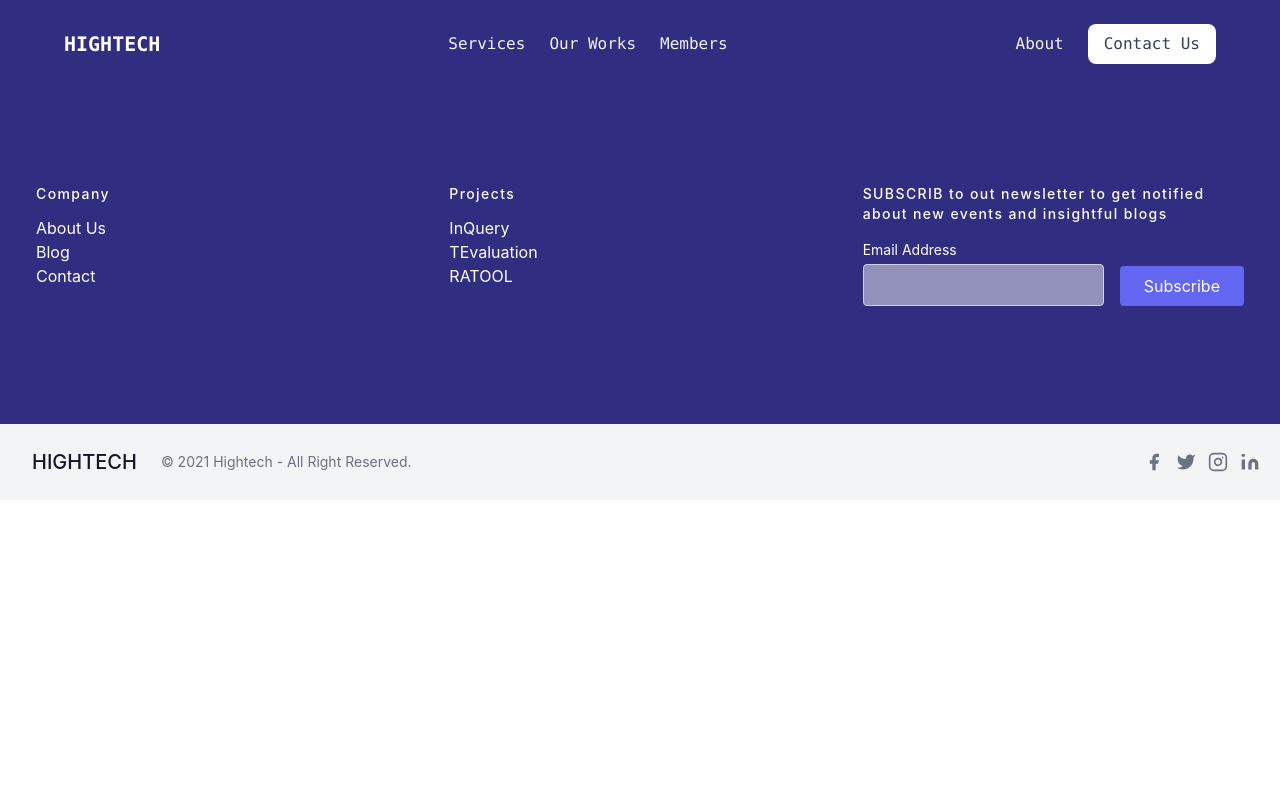
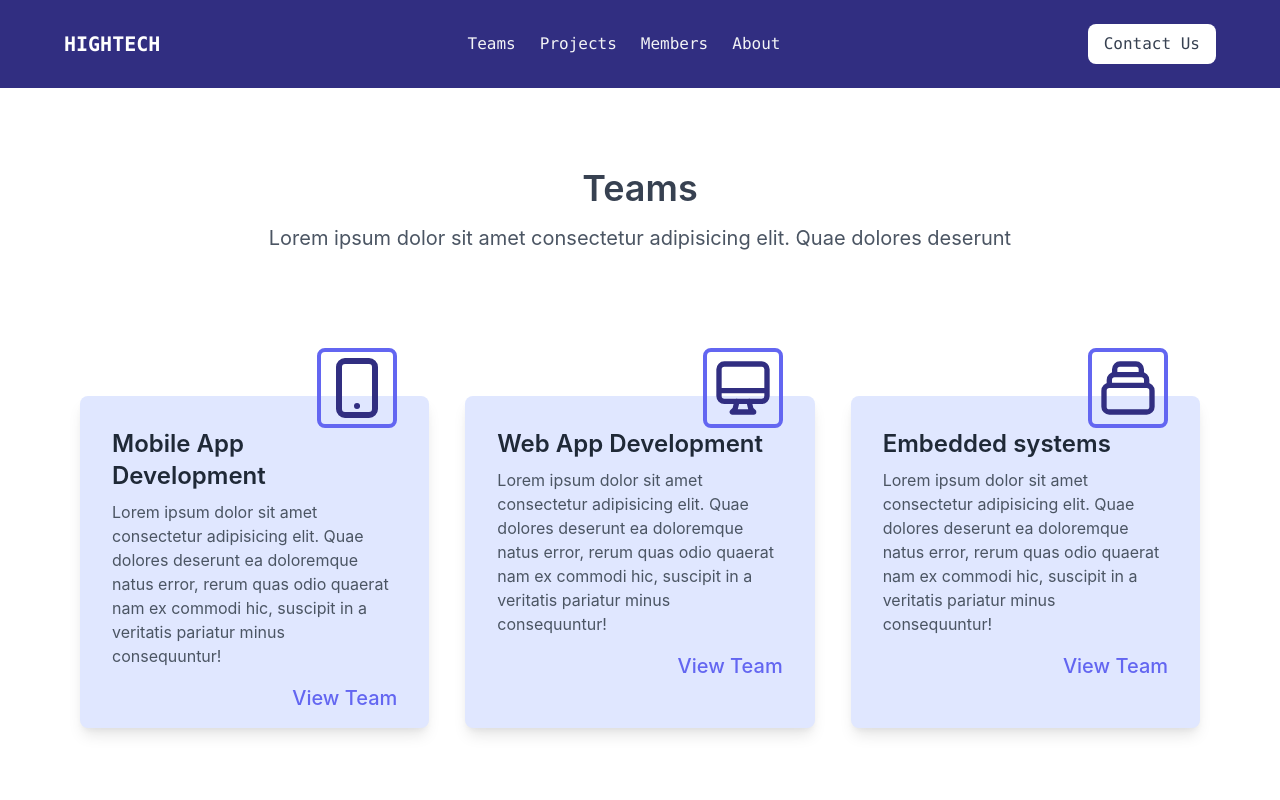
Before and after one commit to High-Tech-MITC/HIGHTECH-official, a React (Create React App) app: page /teams in a window 1280 px wide. Shown: the top 800 px of the page. Built offline with nearby package versions, Linux system fonts and the light colour scheme.

Commit message:
feat: teams page

```diff
--- a/src/App.js
+++ b/src/App.js
@@ -5,6 +5,7 @@ import Services from "./components/Services";
 import Projects from "./components/Projects";
 import Contact from "./components/Contact";
 import Footer from "./components/Footer";
+import Teams from "./components/Teams";
 import "./App.css";
 
 const App = () => {
@@ -23,9 +24,9 @@ const App = () => {
           <Route path="/projects">
             <Projects />
           </Route>
-          {/* <Route path="/members">
-            <Members />
-          </Route> */}
+          <Route path="/teams">
+            <Teams />
+          </Route>
           <Route path="/contact">
             <Contact />
           </Route>
--- a/src/components/Header.jsx
+++ b/src/components/Header.jsx
@@ -38,32 +38,32 @@ const Header = () => {
           <div>
             <div class="hidden md:block">
               <Link
-                to="/services"
+                to="/teams"
                 class="inline-block py-1 md:py-4 mr-6   hover:text-green-300 text-gray-100"
               >
-                Services
+                Teams
               </Link>
               <Link
                 to="/projects"
                 class="inline-block py-1 md:py-4 text-gray-100 hover:text-green-300 mr-6"
               >
-                Our Works
+                Projects
               </Link>
               <Link
                 to="/members"
+                class="inline-block py-1 md:py-4 text-gray-100 hover:text-green-300 mr-6"
+              >
+                Members
+              </Link>
+              <Link
+                to="/about"
                 class="inline-block py-1 md:py-4 text-gray-100 hover:text-green-300"
               >
-                Members
+                About
               </Link>
             </div>
           </div>
           <div class="hidden md:block">
-            <Link
-              to="/about"
-              class="inline-block py-1 md:py-4 text-gray-100 hover:text-green-300 mr-6"
-            >
-              About
-            </Link>
             <Link
               to="/contact"
               class="inline-block py-2 px-4 text-gray-700 bg-white hover:bg-gray-100 rounded-lg"
--- /dev/null
+++ b/src/components/Teams.jsx
@@ -0,0 +1,140 @@
+import React, { useRef, useEffect } from "react";
+
+const Teams = () => {
+  return (
+    <div class="m-20 pb-20">
+      <div class="my-20">
+        <h2 class="text-4xl font-semibold text-center text-gray-700 dark:text-white">
+          Teams
+        </h2>
+        <p class="text-xl text-center text-gray-600 dark:text-gray-200 mt-4">
+          Lorem ipsum dolor sit amet consectetur adipisicing elit. Quae dolores
+          deserunt
+        </p>
+      </div>
+      <div class="grid flex-row grid-cols-1  md:grid-cols-2 md:gap-9 lg:grid-cols-3">
+        <div
+          className="my-class"
+          class="max-w-md px-8 py-4 mt-16 bg-indigo-100 rounded-lg shadow-lg dark:bg-gray-800"
+        >
+          <div class="flex justify-center -mt-16 md:justify-end text-indigo-900">
+            <svg
+              xmlns="http://www.w3.org/2000/svg"
+              className=" object-cover w-20 h-20 border-4 border-indigo-500 rounded-lg dark:border-indigo-400"
+              fill="none"
+              viewBox="0 0 24 24"
+              stroke="currentColor"
+            >
+              <path
+                stroke-linecap="round"
+                stroke-linejoin="round"
+                stroke-width="2"
+                d="M12 18h.01M8 21h8a2 2 0 002-2V5a2 2 0 00-2-2H8a2 2 0 00-2 2v14a2 2 0 002 2z"
+              />
+            </svg>
+          </div>
+
+          <h2 class="mt-2 text-xl font-semibold text-gray-800 dark:text-white md:mt-0 md:text-2xl">
+            Mobile App Development
+          </h2>
+
+          <p class="mt-2 text-gray-600 dark:text-gray-200">
+            Lorem ipsum dolor sit amet consectetur adipisicing elit. Quae
+            dolores deserunt ea doloremque natus error, rerum quas odio quaerat
+            nam ex commodi hic, suscipit in a veritatis pariatur minus
+            consequuntur!
+          </p>
+
+          <div class="flex justify-end mt-4">
+            <a
+              href="#"
+              class="text-xl font-medium text-indigo-500 dark:text-indigo-300"
+            >
+              View Team
+            </a>
+          </div>
+        </div>
+
+        <div class="max-w-md px-8 py-4 mt-16 bg-indigo-100 rounded-lg shadow-lg dark:bg-gray-800">
+          <div class="flex justify-center -mt-16 md:justify-end text-indigo-900">
+            <svg
+              xmlns="http://www.w3.org/2000/svg"
+              className="object-cover w-20 h-20 border-4 border-indigo-500 p-1 rounded-lg dark:border-indigo-400"
+              fill="none"
+              viewBox="0 0 24 24"
+              stroke="currentColor"
+            >
+              <path
+                stroke-linecap="round"
+                stroke-linejoin="round"
+                stroke-width="2"
+                d="M9.75 17L9 20l-1 1h8l-1-1-.75-3M3 13h18M5 17h14a2 2 0 002-2V5a2 2 0 00-2-2H5a2 2 0 00-2 2v10a2 2 0 002 2z"
+              />
+            </svg>
+          </div>
+
+          <h2 class="mt-2 text-xl font-semibold text-gray-800 dark:text-white md:mt-0 md:text-2xl">
+            Web App Development
+          </h2>
+
+          <p class="mt-2 text-gray-600 dark:text-gray-200">
+            Lorem ipsum dolor sit amet consectetur adipisicing elit. Quae
+            dolores deserunt ea doloremque natus error, rerum quas odio quaerat
+            nam ex commodi hic, suscipit in a veritatis pariatur minus
+            consequuntur!
+          </p>
+
+          <div class="flex justify-end mt-4">
+            <a
+              href="#"
+              class="text-xl font-medium text-indigo-500 dark:text-indigo-300"
+            >
+              View Team
+            </a>
+          </div>
+        </div>
+
+        <div class="max-w-md px-8 py-4 mt-16 bg-indigo-100 rounded-lg shadow-lg dark:bg-gray-800">
+          <div class="flex justify-center -mt-16 md:justify-end text-indigo-900">
+            <svg
+              xmlns="http://www.w3.org/2000/svg"
+              className="object-cover w-20 h-20 border-4 border-indigo-500 p-1 rounded-lg dark:border-indigo-400"
+              fill="none"
+              viewBox="0 0 24 24"
+              stroke="currentColor"
+            >
+              <path
+                stroke-linecap="round"
+                stroke-linejoin="round"
+                stroke-width="2"
+                d="M19 11H5m14 0a2 2 0 012 2v6a2 2 0 01-2 2H5a2 2 0 01-2-2v-6a2 2 0 012-2m14 0V9a2 2 0 00-2-2M5 11V9a2 2 0 012-2m0 0V5a2 2 0 012-2h6a2 2 0 012 2v2M7 7h10"
+              />
+            </svg>
+          </div>
+
+          <h2 class="mt-2 text-xl font-semibold text-gray-800 dark:text-white md:mt-0 md:text-2xl">
+            Embedded systems
+          </h2>
+
+          <p class="mt-2 text-gray-600 dark:text-gray-200">
+            Lorem ipsum dolor sit amet consectetur adipisicing elit. Quae
+            dolores deserunt ea doloremque natus error, rerum quas odio quaerat
+            nam ex commodi hic, suscipit in a veritatis pariatur minus
+            consequuntur!
+          </p>
+
+          <div class="flex justify-end mt-4">
+            <a
+              href="#"
+              class="text-xl font-medium text-indigo-500 dark:text-indigo-300"
+            >
+              View Team
+            </a>
+          </div>
+        </div>
+      </div>
+    </div>
+  );
+};
+
+export default Teams;
```
